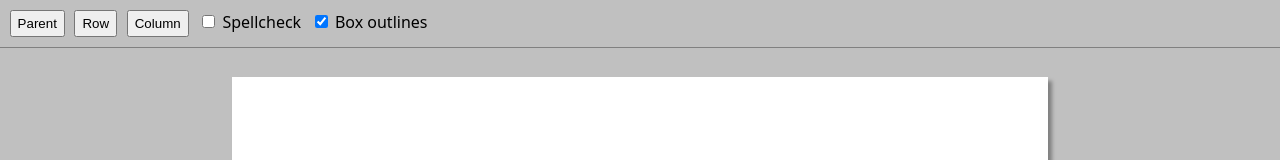
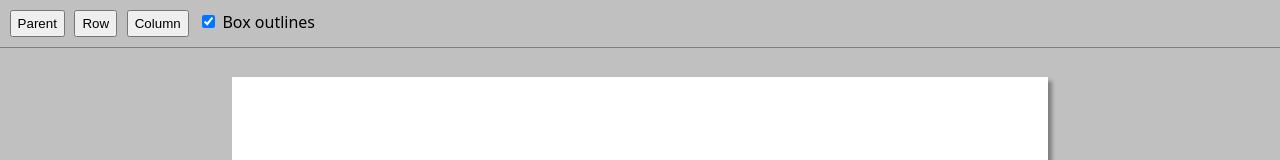
Before and after one commit to marinm/bmd, a Vue app: page / in a window 1280 px wide. Shown: the top 160 px of the page. Built offline with nearby package versions, Linux system fonts and the light colour scheme.

Commit message:
use props instead of global state

```diff
--- a/src/App.vue
+++ b/src/App.vue
@@ -1,52 +1,24 @@
 <template>
-  <Toolbar
-    @select-parent="selectParent"
-    @set-style-property="setStyleProperty"
-  />
+  <Toolbar />
   <div class="paper-container">
     <Paper>
-      <Box :children="children" />
+      <Box :box-node="rootBoxNode" />
     </Paper>
   </div>
 </template>
 
 <script lang="ts">
-import { mapStores } from "pinia";
-import { useSheetStore } from "./stores/sheet";
 import Box from "./components/Box.vue";
 import Paper from "./components/Paper.vue";
 import Toolbar from "./components/Toolbar.vue";
+import type { BoxNode } from "./types/BoxNode";
 
-type BoxStructure = {
-  boxId: string;
-  style: any;
-  children: BoxStructure[];
-};
-
-function newBox(children: BoxStructure[]) {
+function newBoxNode(children: BoxNode[]) {
   return {
     boxId: crypto.randomUUID(),
     style: {},
     children: children,
   };
-}
-
-function defaultChildren() {
-  return [
-    newBox([
-      newBox([
-        newBox([
-          newBox([newBox([]), newBox([]), newBox([])]),
-          newBox([]),
-          newBox([]),
-        ]),
-        newBox([]),
-        newBox([]),
-      ]),
-      newBox([]),
-      newBox([]),
-    ]),
-  ];
 }
 
 export default {
@@ -57,48 +29,20 @@ export default {
   },
   data() {
     return {
-      children: defaultChildren(),
+      rootBoxNode: newBoxNode([
+        newBoxNode([
+          newBoxNode([
+            newBoxNode([newBoxNode([]), newBoxNode([]), newBoxNode([])]),
+            newBoxNode([]),
+            newBoxNode([]),
+          ]),
+          newBoxNode([]),
+          newBoxNode([]),
+        ]),
+        newBoxNode([]),
+        newBoxNode([]),
+      ]),
     };
-  },
-  computed: {
-    ...mapStores(useSheetStore),
-    selectedBoxElement() {
-      return document.querySelector(
-        `[data-box-id="${this.sheetStore.boxId}"]`,
-      ) as HTMLElement;
-    },
-    parentBoxElement() {
-      if (!this.selectedBoxElement) {
-        return null;
-      }
-      const parentBoxDiv =
-        this.selectedBoxElement.parentElement?.closest("[data-box-id]") ?? null;
-      return parentBoxDiv as HTMLElement;
-    },
-  },
-  mounted() {
-    document.addEventListener("keyup", this.onKeyUp);
-  },
-  methods: {
-    selectParent() {
-      this.sheetStore.set(this.parentBoxElement?.dataset.boxId ?? "");
-    },
-    selectNone() {
-      this.sheetStore.set("");
-    },
-    setStyleProperty(propertyName: string, value: any) {
-      if (!this.selectedBoxElement) {
-        return;
-      }
-      this.selectedBoxElement.style.setProperty(propertyName, value);
-    },
-    onKeyUp(event: KeyboardEvent) {
-      switch (event.key) {
-        case "Escape":
-          this.selectNone();
-          break;
-      }
-    },
   },
 };
 </script>
--- a/src/components/Box.vue
+++ b/src/components/Box.vue
@@ -1,45 +1,17 @@
 <template>
-  <div
-    class="box"
-    :class="{
-      selected: isSelected,
-      outline: sheetStore.showBoxOutline,
-    }"
-    @click.stop="select"
-    :data-box-id="boxId"
-  >
+  <div class="box" :style="boxNode.style">
     <Box
-      v-for="child in children"
+      v-for="child in boxNode.children"
       :key="child.boxId"
-      :children="child.children"
-      :style="child.style"
+      :box-node="child"
     />
   </div>
 </template>
 
 <script lang="ts">
-import { mapStores } from "pinia";
-import { useSheetStore } from "../stores/sheet";
-
 export default {
   name: "Box",
-  props: ["children"],
-  data() {
-    return {
-      boxId: crypto.randomUUID(),
-    };
-  },
-  computed: {
-    ...mapStores(useSheetStore),
-    isSelected() {
-      return this.boxId === this.sheetStore.boxId;
-    },
-  },
-  methods: {
-    select() {
-      this.sheetStore.set(this.boxId);
-    },
-  },
+  props: ["boxNode"],
 };
 </script>
 
@@ -53,24 +25,6 @@ export default {
   box-sizing: border-box;
   flex-grow: 1;
   position: relative;
-}
-.box.selected {
-  background-color: aliceblue;
-}
-.box.outline {
-  outline: 0.1mm solid blue;
-}
-.box textarea {
-  width: 100%;
-  height: 100%;
-  border: none;
-  box-sizing: border-box;
-  margin: 0;
-  font-family: sans-serif;
-  resize: none;
-  background-color: transparent;
-}
-.box textarea:focus {
-  outline: none;
+  outline: 1px solid blue;
 }
 </style>
--- a/src/components/Toolbar.vue
+++ b/src/components/Toolbar.vue
@@ -7,14 +7,6 @@
     <button @click="$emit('setStyleProperty', 'flex-direction', 'column')">
       Column
     </button>
-    <label>
-      <input
-        type="checkbox"
-        :checked="sheetStore.spellcheck"
-        @change="sheetStore.setSpellcheck($event.target.checked)"
-      />
-      Spellcheck
-    </label>
     <label>
       <input
         type="checkbox"
--- a/src/stores/sheet.ts
+++ b/src/stores/sheet.ts
@@ -2,14 +2,11 @@ import { defineStore } from "pinia";
 
 export const useSheetStore = defineStore("sheet", {
   state: () => {
-    return { boxId: "", spellcheck: false, showBoxOutline: true };
+    return { children: [], showBoxOutline: true };
   },
   actions: {
-    set(boxId: string) {
-      this.boxId = boxId;
-    },
-    setSpellcheck(value: boolean) {
-      this.spellcheck = value;
+    setChildren(children: any) {
+      this.children = children;
     },
     setShowBoxOutline(value: boolean) {
       this.showBoxOutline = value;
--- /dev/null
+++ b/src/types/BoxNode.ts
@@ -0,0 +1,5 @@
+export type BoxNode = {
+  boxId: string;
+  style: any;
+  children: BoxNode[];
+};
```
